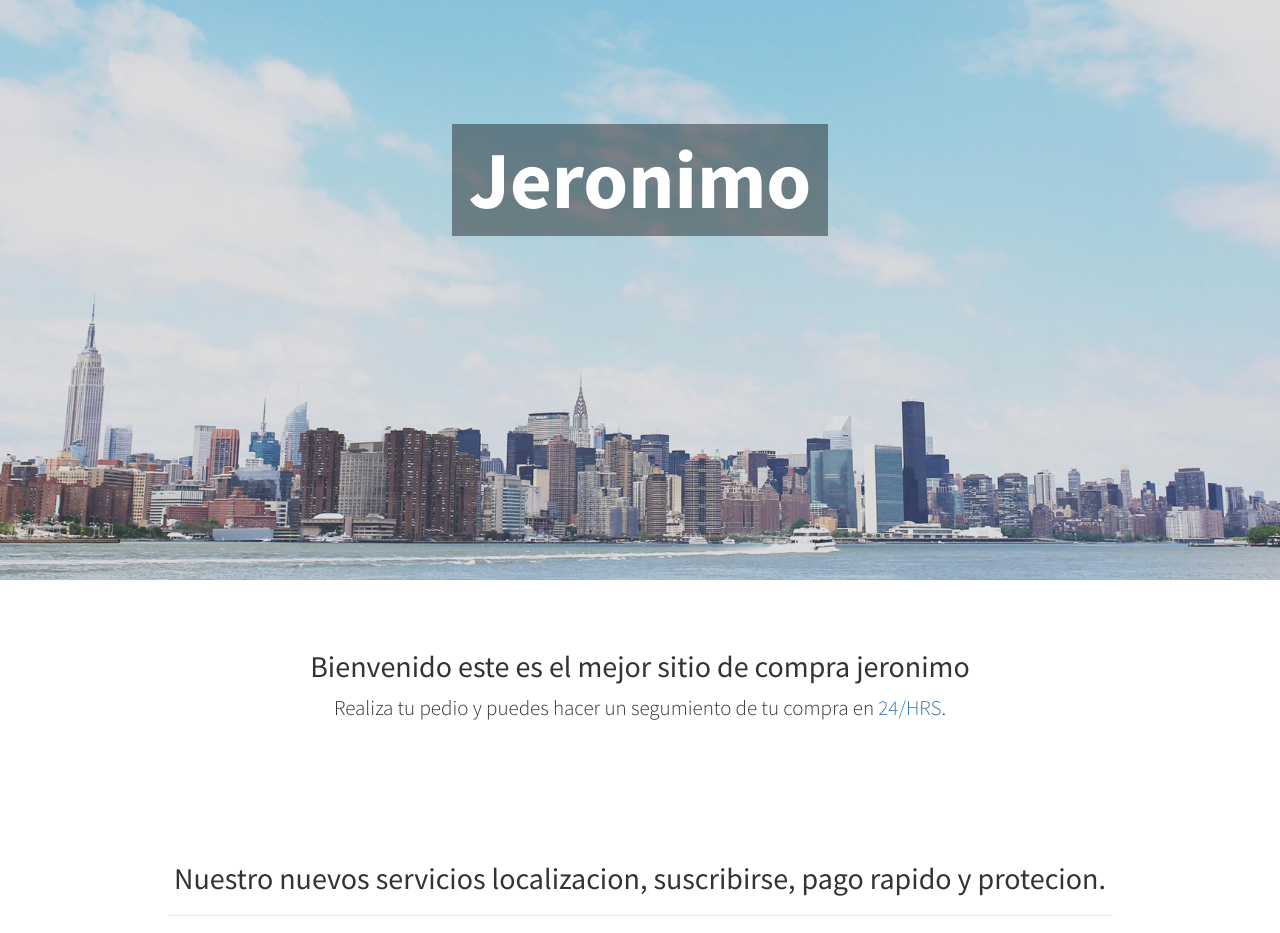
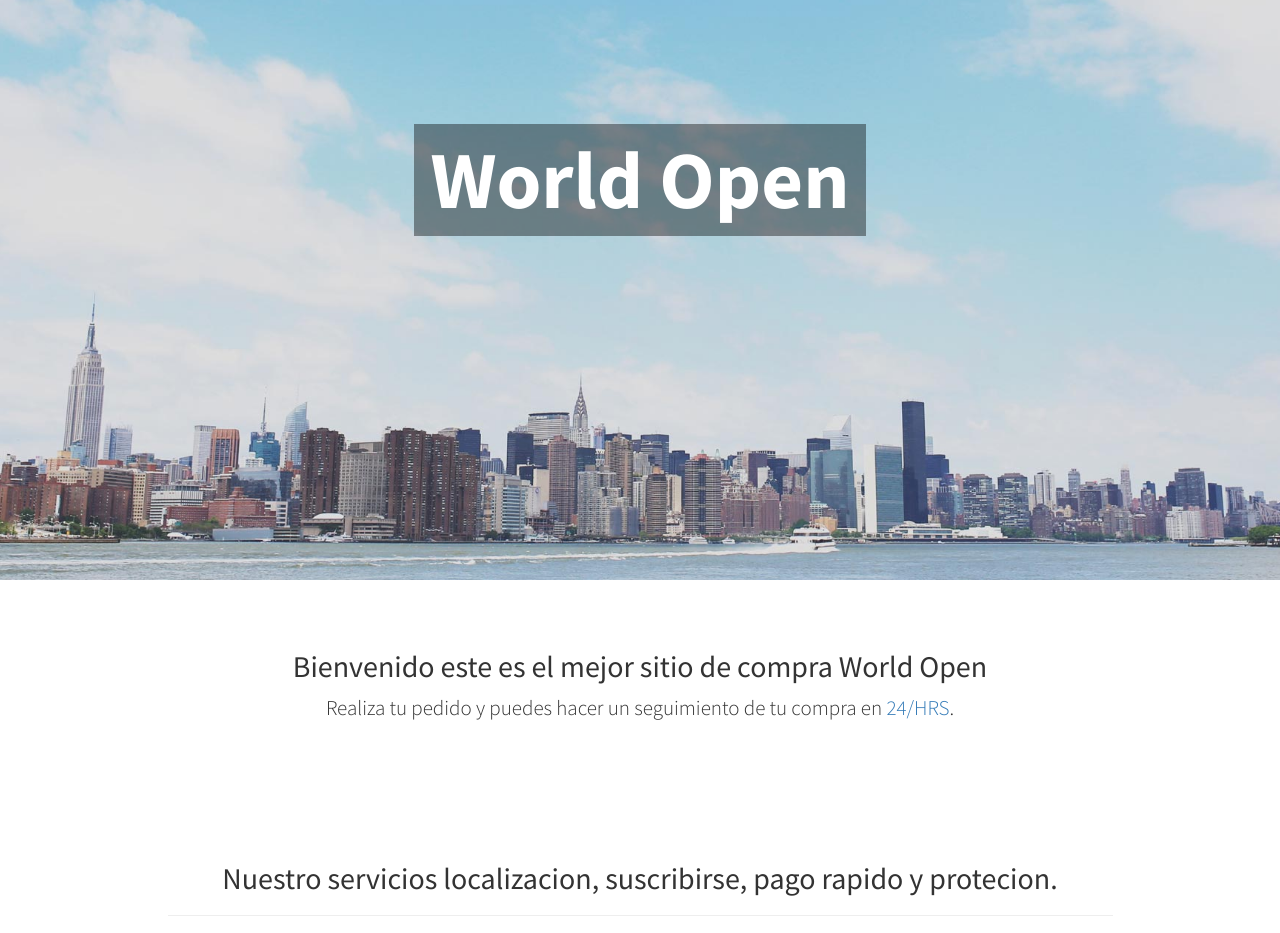
Before and after one commit to fsanttana/world.open, a plain HTML site: page index.html in a window 1280 px wide. Shown: the part 220-1153 px from the top of the page. Drawn offline with Linux system fonts and the light colour scheme.

Commit message:
correcion de escritura

```diff
--- a/index.html
+++ b/index.html
@@ -7,7 +7,7 @@
     <meta http-equiv="X-UA-Compatible" content="IE=edge">
     <meta name="viewport" content="width=device-width, initial-scale=1">
     <meta name="description" content="No puedes realizar ninguna compra en esta web solo es un sitio web de prueba ley(52-89) estado unidense">
-    <meta name="author" content="Jeronimo Santana trabajo realizado para uteco">
+    <meta name="author" content="World Open trabajo de prueba">
 
     <title>Home</title>
 
@@ -31,7 +31,7 @@
         <ul class="sidebar-nav">
             <a id="menu-close" href="#" class="btn btn-light btn-lg pull-right toggle"><i class="fa fa-times"></i></a>
             <li class="sidebar-brand">
-                <a href="#top"  onclick = $("#menu-close").click(); >Jeronimo</a>
+                <a href="#top"  onclick = $("#menu-close").click(); >World Open</a>
             </li>
             <li>
                 <a href="#top" onclick = $("#menu-close").click(); >Home</a>
@@ -54,7 +54,7 @@
     <!-- Header -->
     <header id="top" class="header">
         <div class="text-vertical-center">
-            <a href="index.html" class="btn btn-dark btn-lg" target="_blank"><h1 style="color: #fff;">Jeronimo</h1></a>
+            <a href="index.html" class="btn btn-dark btn-lg" target="_blank"><h1 style="color: #fff;">World Open</h1></a>
         </div>
     </header>
 
@@ -63,8 +63,8 @@
         <div class="container">
             <div class="row">
                 <div class="col-lg-12 text-center">
-                    <h2>Bienvenido este es el mejor sitio de compra jeronimo</h2>
-                    <p class="lead">Realiza tu pedio y puedes hacer un segumiento de tu compra en <a href="#services">24/HRS</a>.</p>
+                    <h2>Bienvenido este es el mejor sitio de compra World Open</h2>
+                    <p class="lead">Realiza tu pedido y puedes hacer un seguimiento de tu compra en <a href="#services">24/HRS</a>.</p>
                 </div>
             </div>
             <!-- /.row -->
@@ -77,7 +77,7 @@
         <div class="container">
             <div class="row text-center">
                 <div class="col-lg-10 col-lg-offset-1">
-                    <h2>Nuestro nuevos servicios localizacion, suscribirse, pago rapido y protecion.</h2>
+                    <h2>Nuestro servicios localizacion, suscribirse, pago rapido y protecion.</h2>
                     <hr class="">
                     <div class="row">
                         <div class="col-md-3 col-sm-6">
@@ -258,7 +258,7 @@
                         </li>
                     </ul>
                     <hr class="small">
-                    <p class="text-muted">Copyright &copy; Jeronimo 2021</p>
+                    <p class="text-muted">Copyright &copy; World Open 2021</p>
                 </div>
             </div>
         </div>
```
